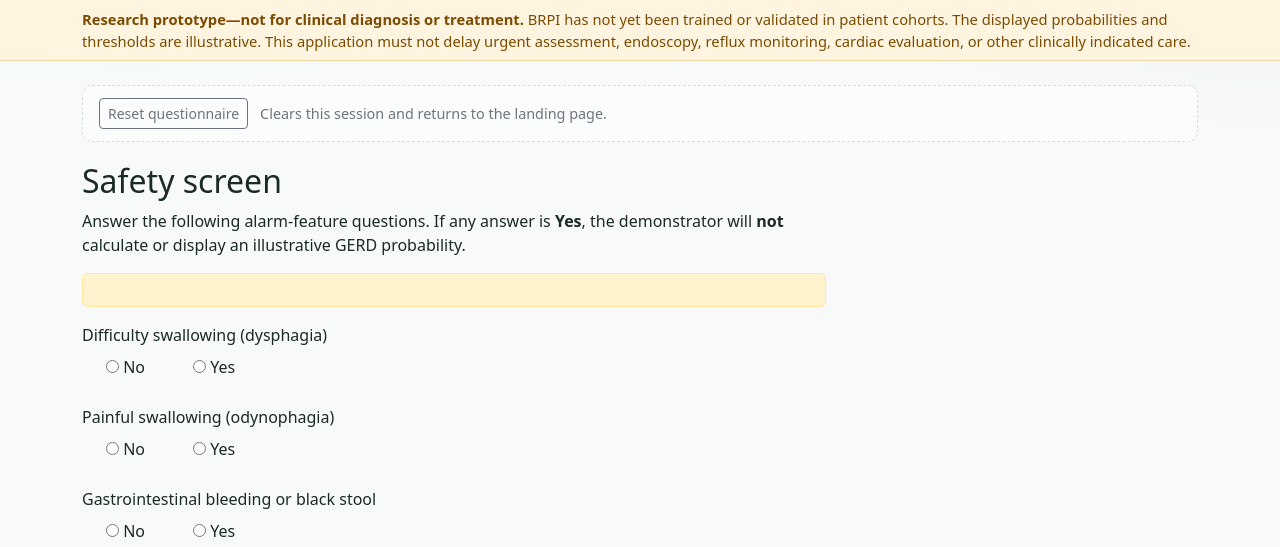
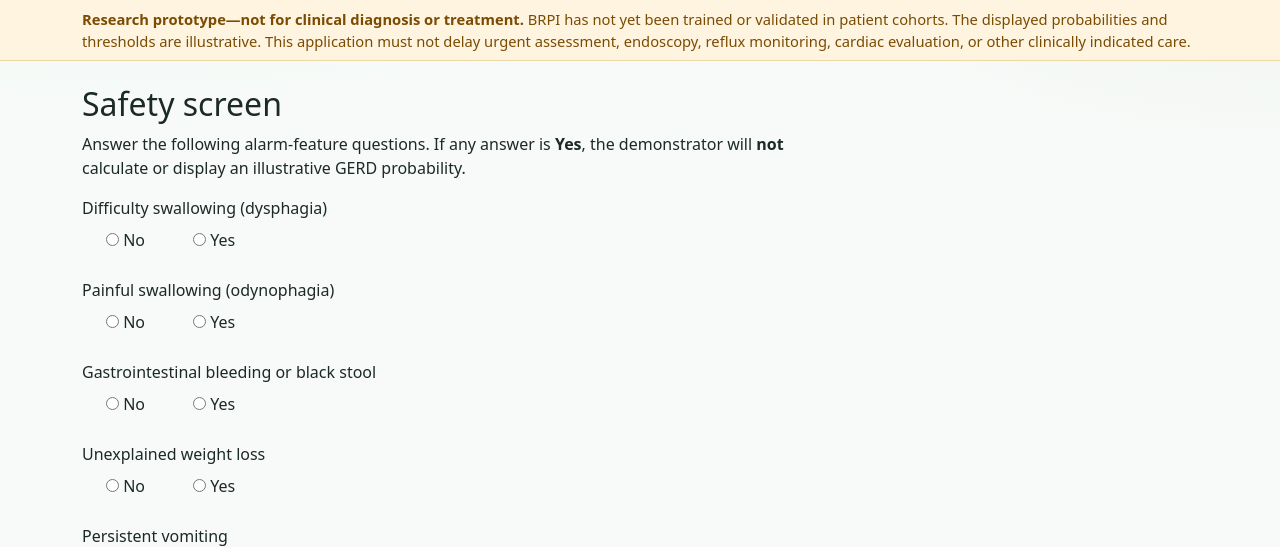
Before and after one commit to lepuswei/brpi, a Django app: template templates/assessment/safety.html in a window 1280 px wide. Shown: the part 57-604 px from the top of the page. Run offline with Django 5.2, Linux system fonts and the light colour scheme; the template is opened without the code that fills it: values that come from a table or form of the project are taken from there, others are empty.

Commit message:
Simplify duplicate disclaimer and reset controls

```diff
--- a/templates/assessment/questionnaire.html
+++ b/templates/assessment/questionnaire.html
@@ -1,7 +1,6 @@
 {% extends "base.html" %}
 {% block title %}Seven-day symptom questionnaire{% endblock %}
 {% block content %}
-{% include "partials/reset_bar.html" %}
 <div class="col-lg-9">
   <h1 class="h2">Seven-day symptom questionnaire</h1>
   <p class="text-secondary">
@@ -12,7 +11,6 @@
     Use fictional or demonstration responses only.
     {% endif %}
   </p>
-  <div class="alert alert-warning" role="alert">{{ disclaimer }}</div>
 
   <details class="mb-3">
     <summary>Plain-language definitions</summary>
--- a/templates/assessment/review.html
+++ b/templates/assessment/review.html
@@ -1,11 +1,9 @@
 {% extends "base.html" %}
 {% block title %}Review responses{% endblock %}
 {% block content %}
-{% include "partials/reset_bar.html" %}
 <div class="col-lg-9">
   <h1 class="h2">Review responses</h1>
   <p>Check the values below before generating the illustrative report. You may correct them if needed.</p>
-  <div class="alert alert-warning" role="alert">{{ disclaimer }}</div>
 
   <dl class="row review-grid">
     {% for row in symptom_rows %}
--- a/templates/assessment/safety.html
+++ b/templates/assessment/safety.html
@@ -1,14 +1,12 @@
 {% extends "base.html" %}
 {% block title %}Safety screen{% endblock %}
 {% block content %}
-{% include "partials/reset_bar.html" %}
 <div class="col-lg-8">
   <h1 class="h2">Safety screen</h1>
   <p>
     Answer the following alarm-feature questions. If any answer is <strong>Yes</strong>,
     the demonstrator will <strong>not</strong> calculate or display an illustrative GERD probability.
   </p>
-  <div class="alert alert-warning" role="alert">{{ disclaimer }}</div>
 
   <form method="post" novalidate>
     {% csrf_token %}
--- a/templates/partials/reset_bar.html
+++ /dev/null
@@ -1,12 +0,0 @@
-{% comment %}Clear session and return to the clean landing page.{% endcomment %}
-<div class="reset-bar no-print" role="navigation" aria-label="Session reset">
-  <form method="post" action="{% url 'assessment:reset' %}" class="reset-form">
-    {% csrf_token %}
-    <button type="submit" class="btn btn-outline-secondary btn-sm">
-      Reset questionnaire
-    </button>
-    <span class="reset-hint text-secondary">
-      Clears this session and returns to the landing page.
-    </span>
-  </form>
-</div>
--- a/templates/reports/report.html
+++ b/templates/reports/report.html
@@ -6,7 +6,6 @@
 <script src="https://cdn.jsdelivr.net/npm/plotly.js-dist-min@2.35.2/plotly.min.js"></script>
 {% endblock %}
 {% block content %}
-{% include "partials/reset_bar.html" %}
 <div class="report">
   <header class="print-doc-header">
     <p class="print-doc-eyebrow">BRPI Research Demonstrator · illustrative report</p>
@@ -30,13 +29,10 @@
       <p class="small text-secondary mb-0 print-hint">
         For a cleaner PDF, disable <em>Headers and footers</em> in your browser’s print dialog.
       </p>
-      <form method="post" action="{% url 'assessment:reset' %}">
-        {% csrf_token %}
-        <button type="submit" class="btn btn-outline-primary w-100">Reset questionnaire</button>
-      </form>
     </div>
   </div>
 
+  {# Kept on the report because the top banner is hidden when printing #}
   <div class="alert alert-warning" role="alert">{{ disclaimer }}</div>
 
   <section class="mb-4">
```
Also changed, not shown: templates/assessment/consent.html (+2 -5 lines).
